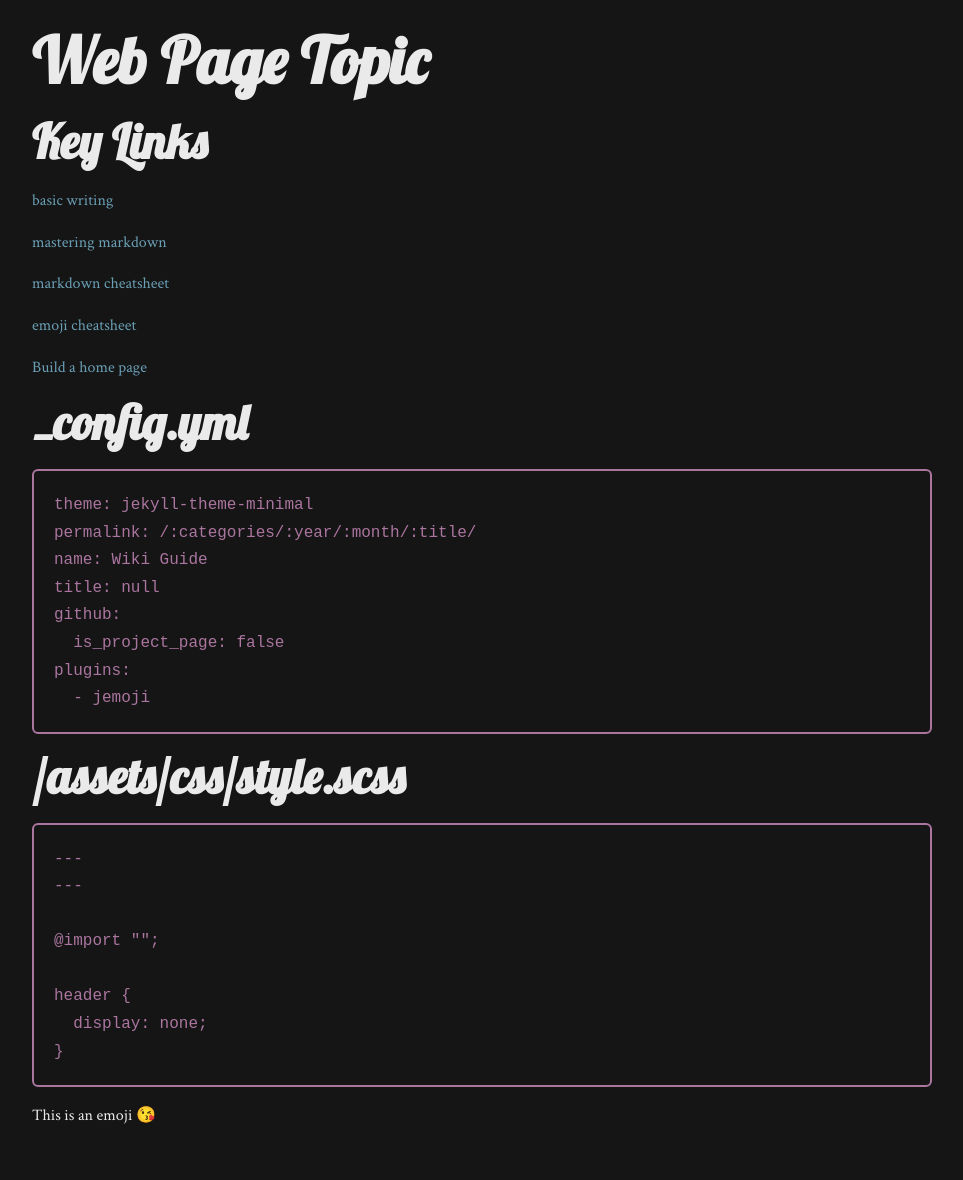
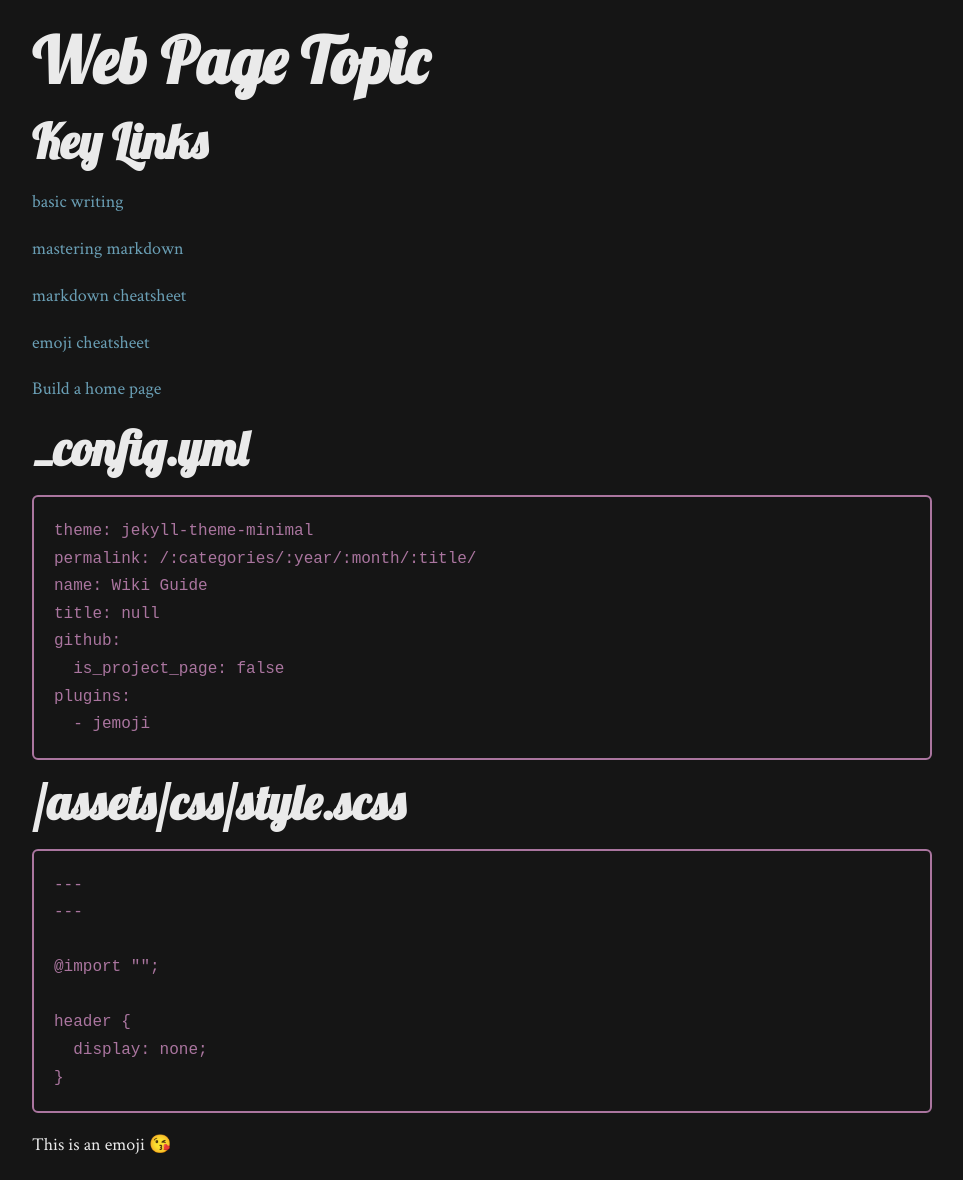
Before and after one commit to profphillips/wikibasics, a Jekyll site: the page built from index.md, in a window 1280 px wide. Shown: the whole page, without its empty margins (158-1121 px from the left). Built offline with Jekyll 4.4.1, drawn with Linux system fonts in a browser that asks for light colours; emoji names are drawn with the system emoji font; our own code applies the rules of GitHub Pages for plain Markdown files; before the commit the page ends 1149 px from its top, so only the background shows below that.

Commit message:
Update style.scss

```diff
--- a/assets/css/style.scss
+++ b/assets/css/style.scss
@@ -55,7 +55,7 @@ $blockquote-font-family: '"Raleway", "monospace"'; //'Cursive';
 html {
   font-size: 16px;
   margin: 0;
-  font-family: cursive;
+  font-family: sans-serif;
 }
 
 body {
@@ -67,6 +67,7 @@ body {
   padding: 0;
   //font-family: $body-font-family;
   font-family: "Crimson Text";
+  font-size: 18px;
   //font-size: 1.8rem;
   line-height: 1.6;
 }
```
